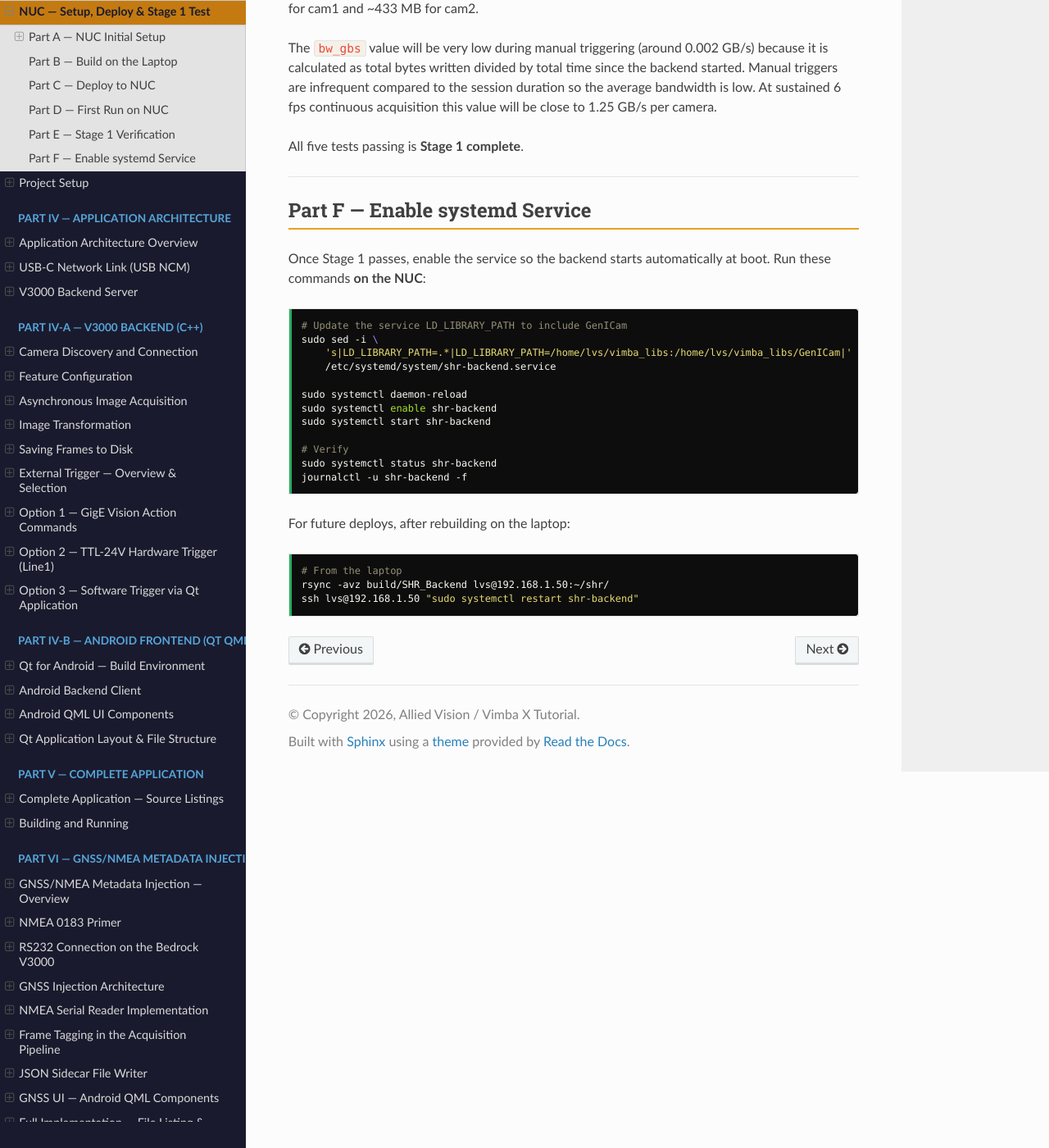
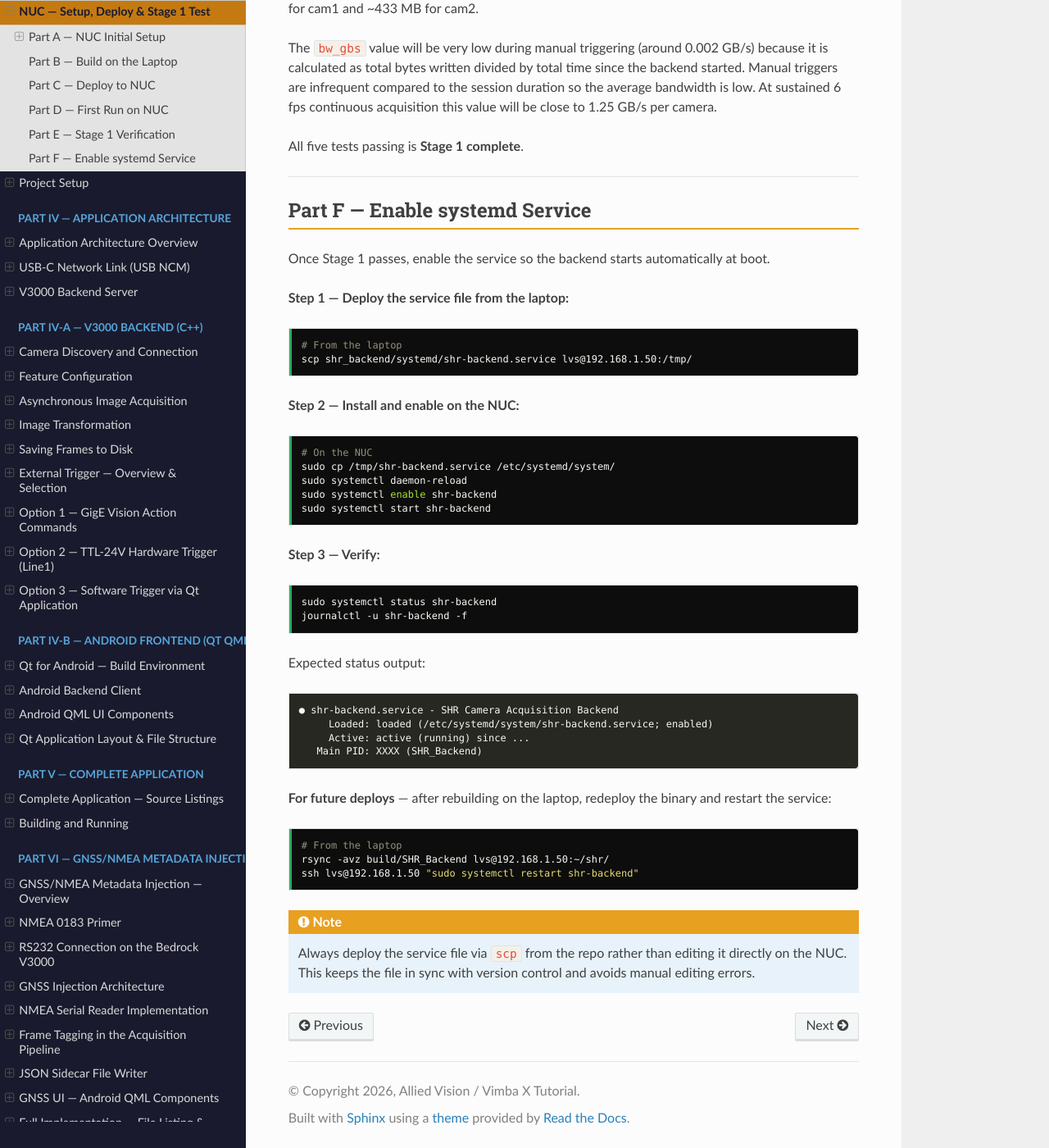
Before and after one commit to ldv-1000111/10GigE, a Sphinx documentation site: the page built from source/nuc_setup.rst, in a window 1280 px wide and 1400 px high, scrolled down 9062 px. Shown: the whole window at 82% size. Built offline with Sphinx 7.4.7 and the Read the Docs theme 3.1.0, drawn with Linux system fonts in a browser that asks for light colours; pages that are not in the unit, such as notebooks, are missing from menus.

Commit message:
fix: Part F use scp to deploy service file, remove broken sed command
- shr-backend.service: correct LD_LIBRARY_PATH with closing quote
- nuc_setup Part F: scp from laptop → NUC instead of sed on NUC

```diff
--- a/source/nuc_setup.rst
+++ b/source/nuc_setup.rst
@@ -491,27 +491,51 @@ Part F — Enable systemd Service
 ---------------------------------
 
 Once Stage 1 passes, enable the service so the backend starts
-automatically at boot. Run these commands **on the NUC**:
+automatically at boot.
+
+**Step 1 — Deploy the service file from the laptop:**
 
 .. code-block:: bash
 
-   # Update the service LD_LIBRARY_PATH to include GenICam
-   sudo sed -i \
-       's|LD_LIBRARY_PATH=.*|LD_LIBRARY_PATH=/home/lvs/vimba_libs:/home/lvs/vimba_libs/GenICam|' \
-       /etc/systemd/system/shr-backend.service
+   # From the laptop
+   scp shr_backend/systemd/shr-backend.service lvs@192.168.1.50:/tmp/
 
+**Step 2 — Install and enable on the NUC:**
+
+.. code-block:: bash
+
+   # On the NUC
+   sudo cp /tmp/shr-backend.service /etc/systemd/system/
    sudo systemctl daemon-reload
    sudo systemctl enable shr-backend
    sudo systemctl start shr-backend
 
-   # Verify
+**Step 3 — Verify:**
+
+.. code-block:: bash
+
    sudo systemctl status shr-backend
    journalctl -u shr-backend -f
 
-For future deploys, after rebuilding on the laptop:
+Expected status output:
+
+.. code-block:: text
+
+   ● shr-backend.service - SHR Camera Acquisition Backend
+        Loaded: loaded (/etc/systemd/system/shr-backend.service; enabled)
+        Active: active (running) since ...
+      Main PID: XXXX (SHR_Backend)
+
+**For future deploys** — after rebuilding on the laptop, redeploy the
+binary and restart the service:
 
 .. code-block:: bash
 
    # From the laptop
    rsync -avz build/SHR_Backend lvs@192.168.1.50:~/shr/
    ssh lvs@192.168.1.50 "sudo systemctl restart shr-backend"
+
+.. note::
+   Always deploy the service file via ``scp`` from the repo rather
+   than editing it directly on the NUC. This keeps the file in sync
+   with version control and avoids manual editing errors.
```
